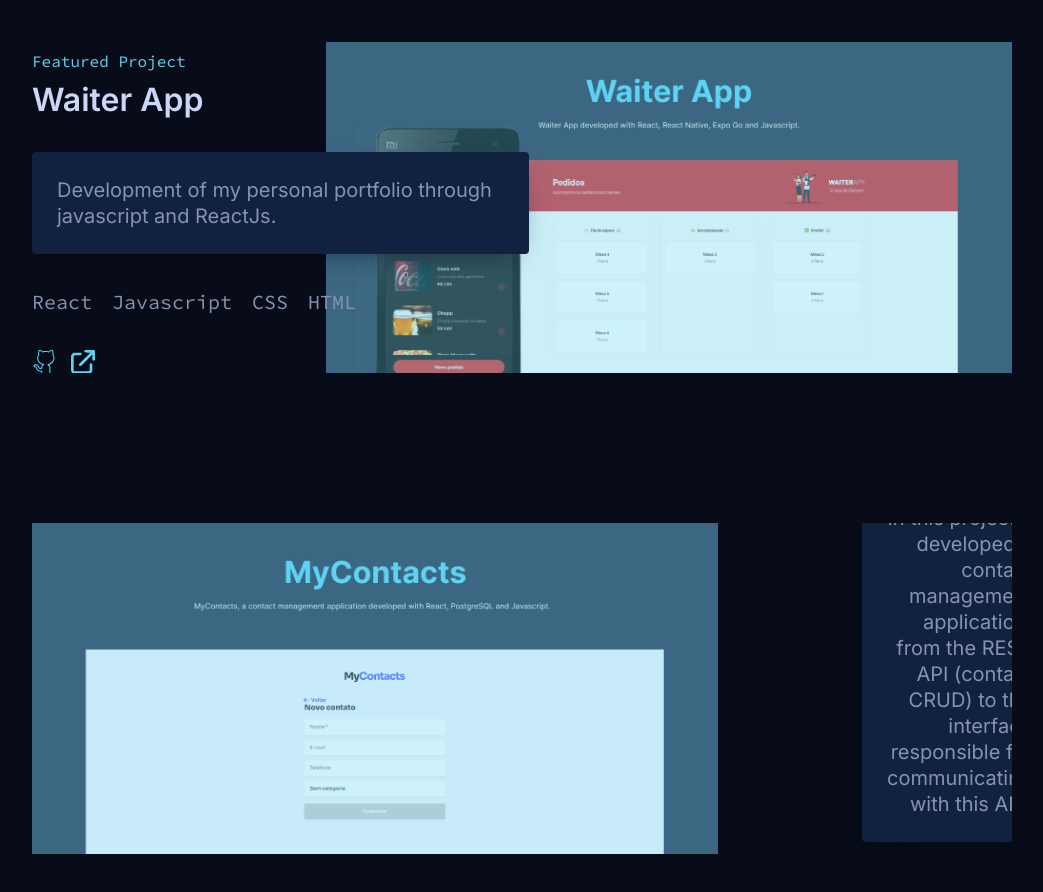
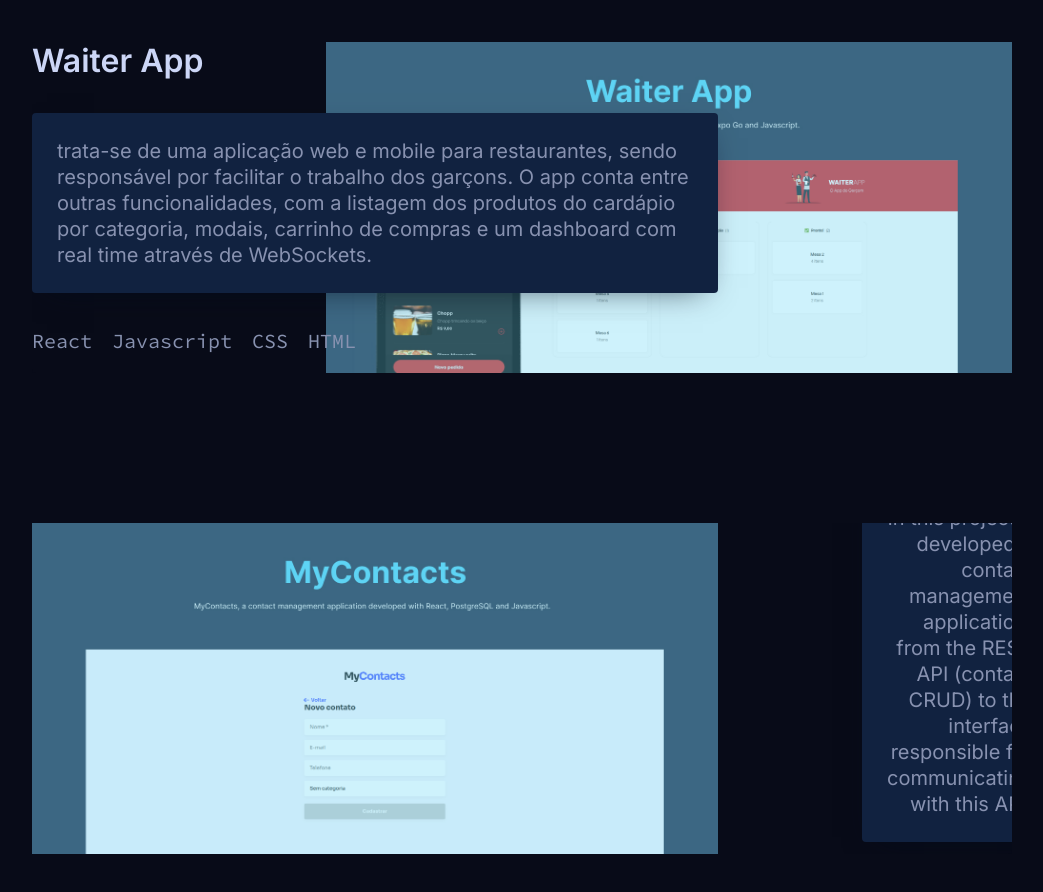
Before and after one commit to JvFern4ndes/MyPersonalWebsite, a React (Vite) app in the folder fe/: page / in a window 1280 px wide. Shown: the part 3520-4412 px from the top of the page, without its empty margins (118-1161 px from the left). Built offline with nearby package versions, Linux system fonts and the light colour scheme.

Commit message:
feat: portfolio section

```diff
--- a/fe/src/Pages/Portfolio/index.jsx
+++ b/fe/src/Pages/Portfolio/index.jsx
@@ -99,7 +99,7 @@ export default function Portfolio() {
                 <ProjectTitle>Waiter App</ProjectTitle>
               </Link>
               <ProjectDescription2>
-                <p>Development of my personal portfolio through javascript and ReactJs.</p>
+                <p>trata-se de uma aplicação web e mobile para restaurantes, sendo responsável por facilitar o trabalho dos garçons. O app conta entre outras funcionalidades, com a listagem dos produtos do cardápio por categoria, modais, carrinho de compras e um dashboard com real time através de WebSockets.</p>
               </ProjectDescription2>
               <ProjectTechList2>
                 <TechOfList>React</TechOfList>
```
